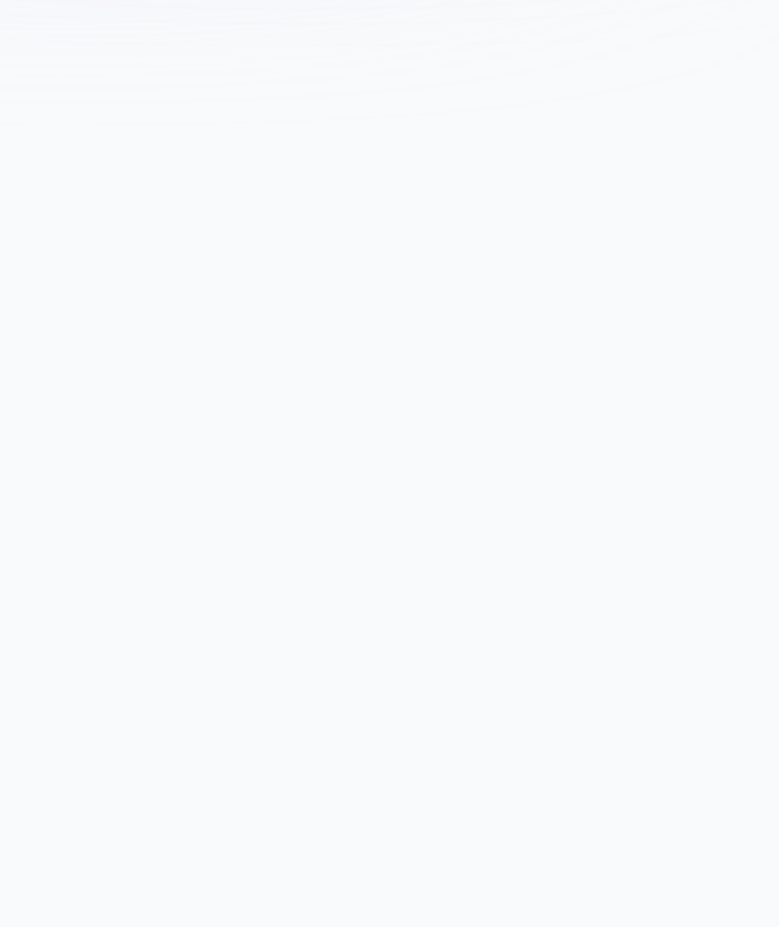
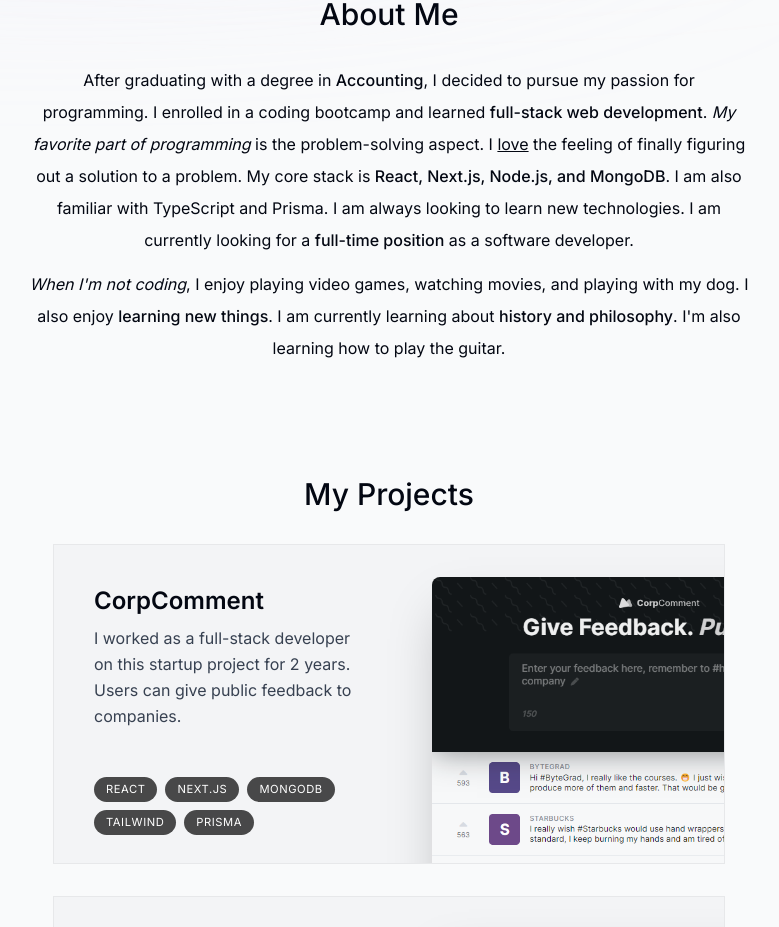
Before and after one commit to eniskalyon/portfolioNextjs, a Next.js app: page / in a window 1280 px wide. Shown: the part 780-1707 px from the top of the page, without its empty margins (251-1030 px from the left). Built offline with nearby package versions, Linux system fonts and the light colour scheme.

Commit message:
update projects motions

```diff
--- a/app/page.tsx
+++ b/app/page.tsx
@@ -1,11 +1,15 @@
 import SectionDivider from "@/components/section-divider";
 import Intro from "../components/intro";
+import About from "@/components/about";
+import Projects from "@/components/projects";
 
 export default function Home() {
   return (
     <main className="flex flex-col items-center justify-center">
    <Intro />
    <SectionDivider />
+   <About />
+   <Projects />
     </main>
   )
 }
--- /dev/null
+++ b/components/about.tsx
@@ -0,0 +1,44 @@
+"use client"
+import React from 'react'
+import SectionHeading from './section-heading'
+import { motion } from 'framer-motion'
+
+export default function About() {
+  return (
+    <motion.section className='mb-28 max-w-[45rem] text-center leading-8'
+    initial={{ opacity: 0, y: 100 }}
+    animate={{ opacity: 1, y: 0 }}
+    transition={{
+        delay: 0.175,
+    }}
+    >
+    <SectionHeading>About Me</SectionHeading>
+    <p className="mb-3">
+        After graduating with a degree in{" "}
+        <span className="font-medium">Accounting</span>, I decided to pursue my
+        passion for programming. I enrolled in a coding bootcamp and learned{" "}
+        <span className="font-medium">full-stack web development</span>.{" "}
+        <span className="italic">My favorite part of programming</span> is the
+        problem-solving aspect. I <span className="underline">love</span> the
+        feeling of finally figuring out a solution to a problem. My core stack
+        is{" "}
+        <span className="font-medium">
+          React, Next.js, Node.js, and MongoDB
+        </span>
+        . I am also familiar with TypeScript and Prisma. I am always looking to
+        learn new technologies. I am currently looking for a{" "}
+        <span className="font-medium">full-time position</span> as a software
+        developer.
+      </p>
+
+      <p>
+        <span className="italic">When I'm not coding</span>, I enjoy playing
+        video games, watching movies, and playing with my dog. I also enjoy{" "}
+        <span className="font-medium">learning new things</span>. I am currently
+        learning about{" "}
+        <span className="font-medium">history and philosophy</span>. I'm also
+        learning how to play the guitar.
+      </p>
+      </motion.section>
+  )
+}
--- /dev/null
+++ b/components/project.tsx
@@ -0,0 +1,51 @@
+"use client";
+import { useRef } from 'react';
+import { projectsData } from '@/lib/data'
+import Image from 'next/image'
+import { motion, useScroll, useTransform } from 'framer-motion'
+
+type ProjectProps = (typeof projectsData)[number];
+
+export default function Project({ title, description, tags, imageUrl }: ProjectProps) {
+    const ref = useRef<HTMLDivElement>(null);
+    const { scrollYProgress } = useScroll({
+        target: ref,
+        offset: ["0 1", "1.33 1"],
+    });
+    const scaleProgress = useTransform(scrollYProgress, [0, 1], [0.5, 1]);
+
+    return <>
+
+            <motion.div
+            ref={ref}
+            style={{
+                scale: scaleProgress,
+                opacity: scrollYProgress,
+            }}
+            className='mb-3 sm:mb-8 last:mb-0'
+            >
+                <section
+                className='group relative bg-gray-100 max-w-[42rem] border border-black/5 overflow-hidden sm:pr-8 sm:h-[20rem] even:pl-8 hover:bg-gray-200 transition'>
+                <div className='group-even:ml-[18rem] pt-4 pb-7 px-5 sm:pl-10 sm:pr-2 sm:pt-10 sm:max-w-[50%] flex flex-col h-full'>
+                    <h3 className='text-2xl font-semibold'>{title}</h3>
+                    <p className='mt-2 leading-relaxed text-gray-700'>{description}</p>
+                    <ul className='flex flex-wrap mt-4 gap-2 sm:mt-auto'>
+                        {tags.map((tag, index) => (
+                            <li className='bg-black/[0.7] px-3 py-1 text-[0.7rem] uppercase tracking-wider text-white rounded-full' key={index}>{tag}</li>
+                        ))}
+                    </ul>
+                </div>
+                <a href="https://google.com">
+                    <Image src={imageUrl} alt={title} quality={95} className='absolute top-8 -right-40 w-[28.25rem] rounded-t-lg shadow-2xl group-even:right-[initial] group-even:-left-40 transition
+                     group-hover:-translate-x-3 group-hover:translate-y-3 group-hover:-rotate-2
+                     group-hover:scale-[1.04]
+                     group-even:group-hover:translate-x-3
+                     group-even:group-hover:translate-y-3
+                     group-even:group-hover:rotate-2
+                     '/>
+                </a>
+                        </section>
+            </motion.div>
+        </>
+
+}
--- /dev/null
+++ b/components/projects.tsx
@@ -0,0 +1,20 @@
+import React from 'react'
+import SectionHeading from './section-heading'
+import { projectsData } from '@/lib/data'
+import Project from './project'
+
+export default function Projects() {
+  return (
+    <section>
+        <SectionHeading>My projects</SectionHeading>
+        <div>
+            {projectsData.map((project, index) => (
+                    <React.Fragment key={index}>
+                        <Project {...project} />
+                    </React.Fragment>
+            ))
+            }
+        </div>
+    </section>
+  )
+}
--- /dev/null
+++ b/components/section-heading.tsx
@@ -0,0 +1,13 @@
+import React from 'react'
+
+type SectionHeadingProps = {
+    children: React.ReactNode
+}
+
+export default function SectionHeading({
+    children }: SectionHeadingProps) {
+  return (
+    <h2 className='text-3xl font-medium capitalize mb-8 text-center'>{children}</h2>
+
+  )
+}
```
